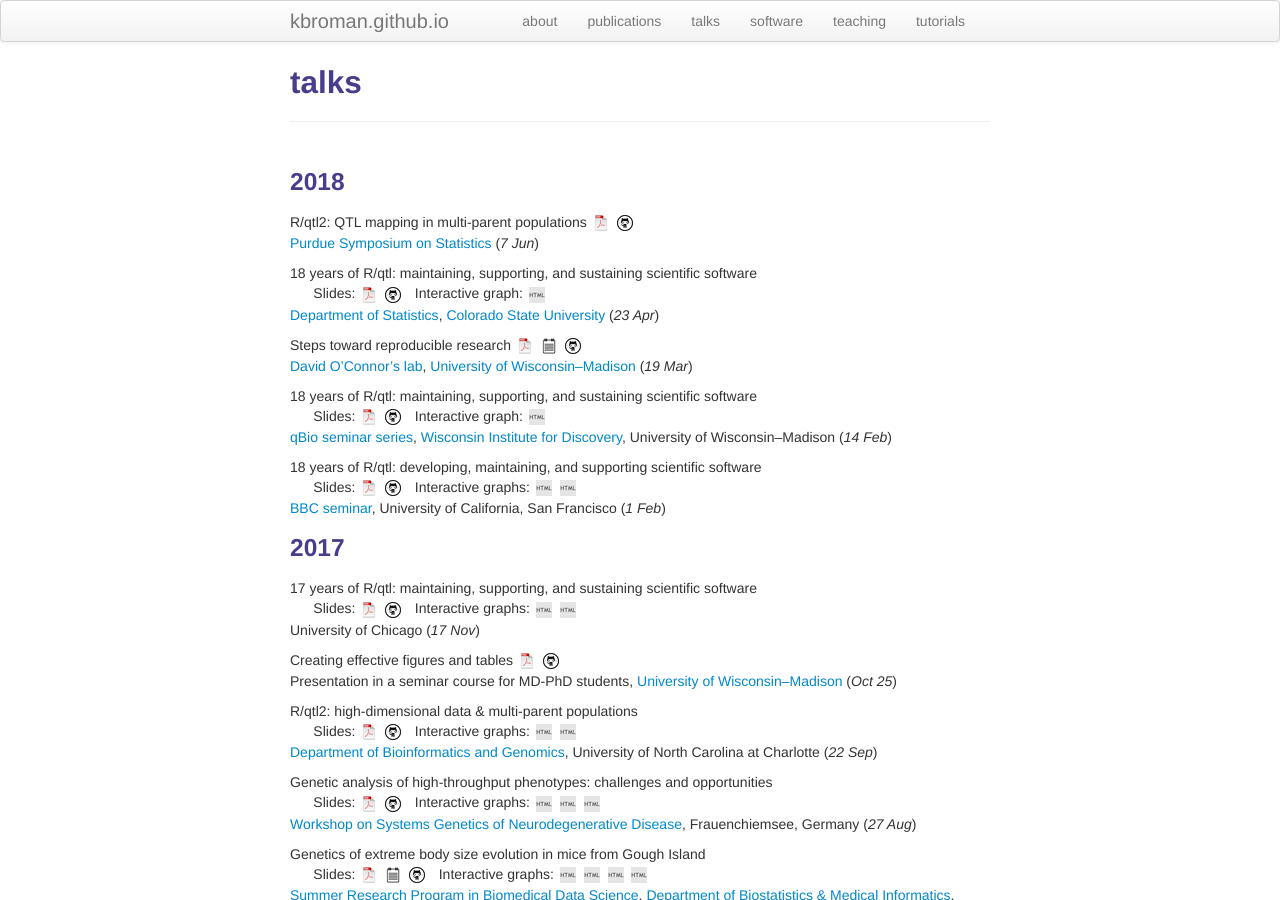
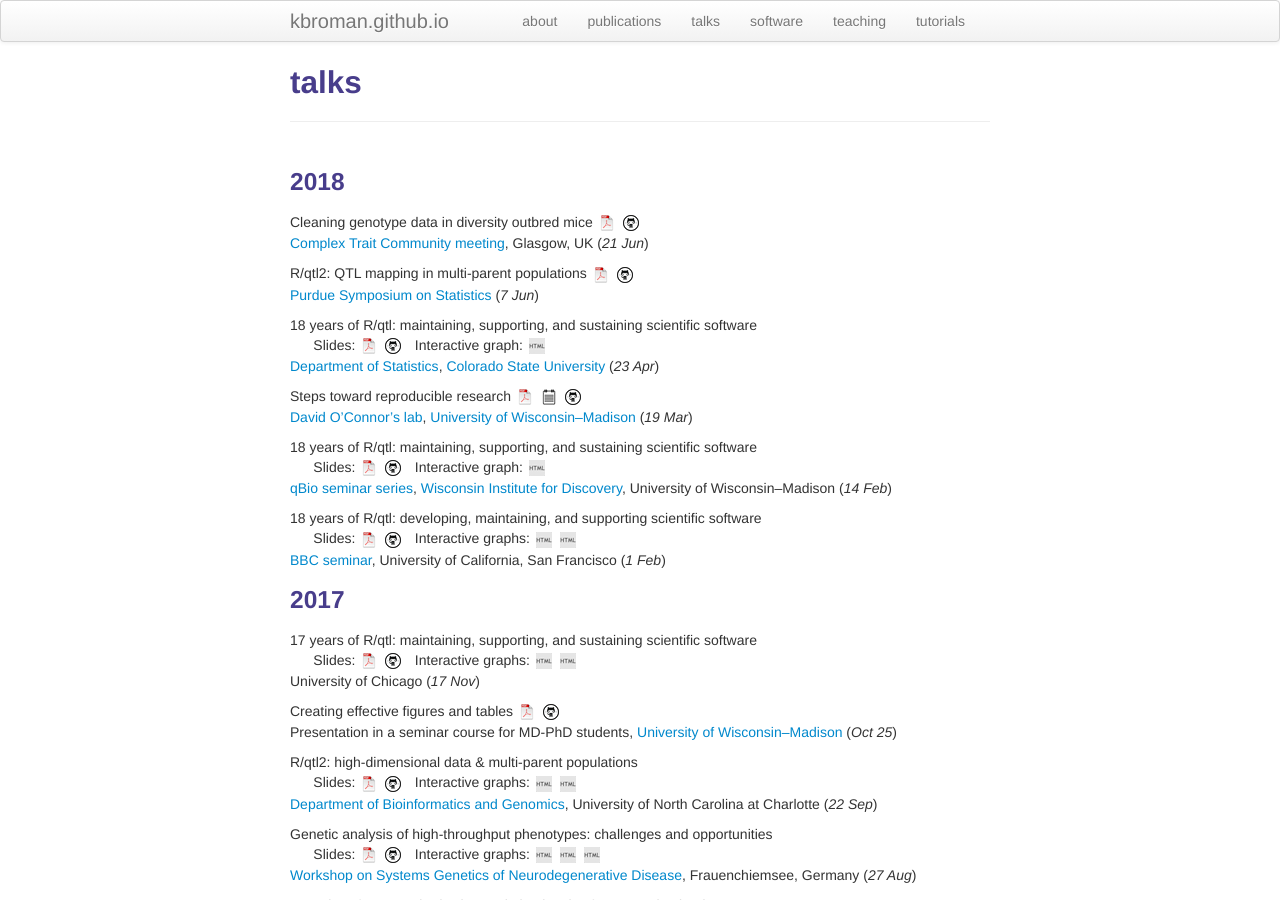
Before and after one commit to kbroman/kbroman.github.io, a Jekyll site: the page built from pages/talks.md, in a window 1280 px wide and 900 px high. Built offline with Jekyll 4.4.1, drawn with Linux system fonts in a browser that asks for light colours.

Commit message:
Add link to CTC2018 talk

```diff
--- a/pages/talks.md
+++ b/pages/talks.md
@@ -4,9 +4,14 @@ title: talks
 description: Karl Broman's talks
 ---
 
+###  2018
 
+Cleaning genotype data in diversity outbred mice
+[![pdf](icons16/pdf-icon.png)](https://kbroman.org/Talk_CTC2018)
+[![github](icons16/github-icon.png)](https://github.com/kbroman/Talk_CTC2018)<br/>
+[Complex Trait Community meeting](http://www.complextrait.org/ctc2018),
+Glasgow, UK (_21 Jun_)
 
-###  2018
 
 R/qtl2: QTL mapping in multi-parent populations
 [![pdf](icons16/pdf-icon.png)](https://www.biostat.wisc.edu/~kbroman/presentations/rqtl2_purdue2018.pdf)
```
